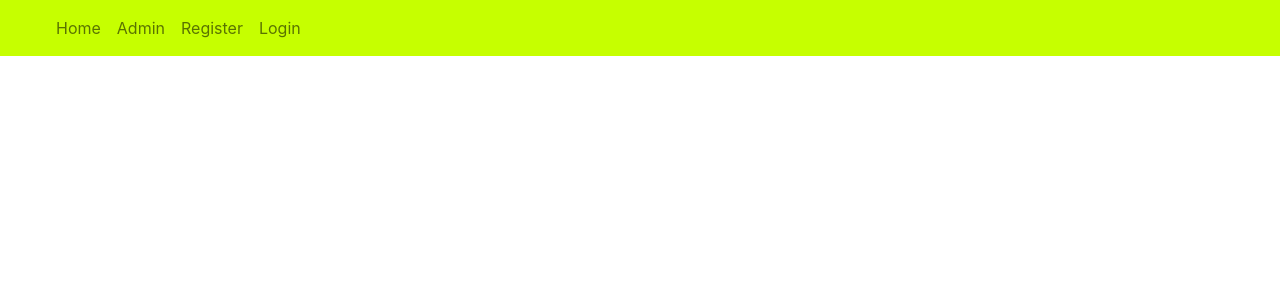
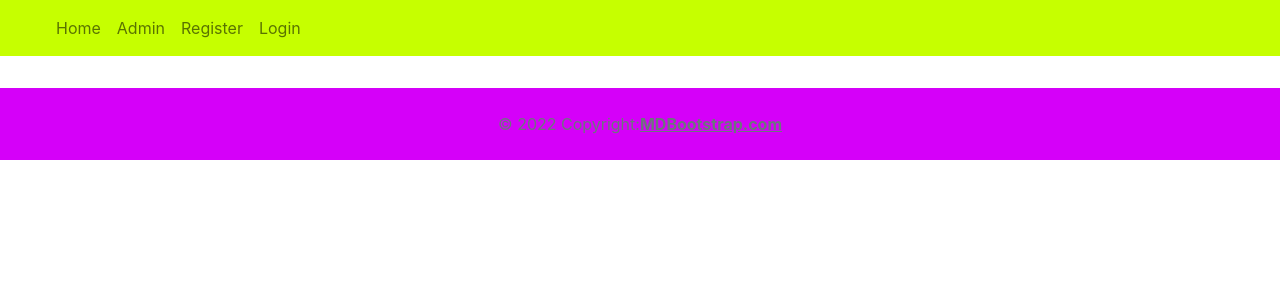
Before and after one commit to vyga81/ScoollFrontend, a React (Create React App) app: page /admin in a window 1280 px wide. Shown: the top 300 px of the page. Built offline with nearby package versions, Linux system fonts and the light colour scheme; the HTML template or start-up script is replaced by a standard one.

Commit message:
Footer added

```diff
--- a/src/App.js
+++ b/src/App.js
@@ -2,6 +2,7 @@
 import { BrowserRouter, Route, Routes } from 'react-router-dom';
 import './App.css';
 import Admin from './components/Admin';
+import Footer from './components/Footer';
 import Header from './components/Header';
 import Home from './components/Home';
 
@@ -17,6 +18,7 @@ function App() {
           <Route path="/posts/create" element={<Admin />} />
         </Routes>
       </div>
+      <Footer />
     </BrowserRouter>
   );
 }
--- a/src/components/Footer.js
+++ b/src/components/Footer.js
@@ -1,11 +1,16 @@
 import React from 'react';
 
-const Footer = () => {
+export default function Footer() {
     return (
-        <div>
-            Footer
+        <div className='text-center text-lg-start text-muted' style={{ backgroundColor: '#EF6C00' }}>
+
+
+            <div className='text-center p-4' style={{ backgroundColor: '#D500F9' }}>
+                © 2022 Copyright:
+                <a className='text-reset fw-bold' href='https://mdbootstrap.com/'>
+                    MDBootstrap.com
+                </a>
+            </div>
         </div>
     );
-};
-
-export default Footer;
+}
```
